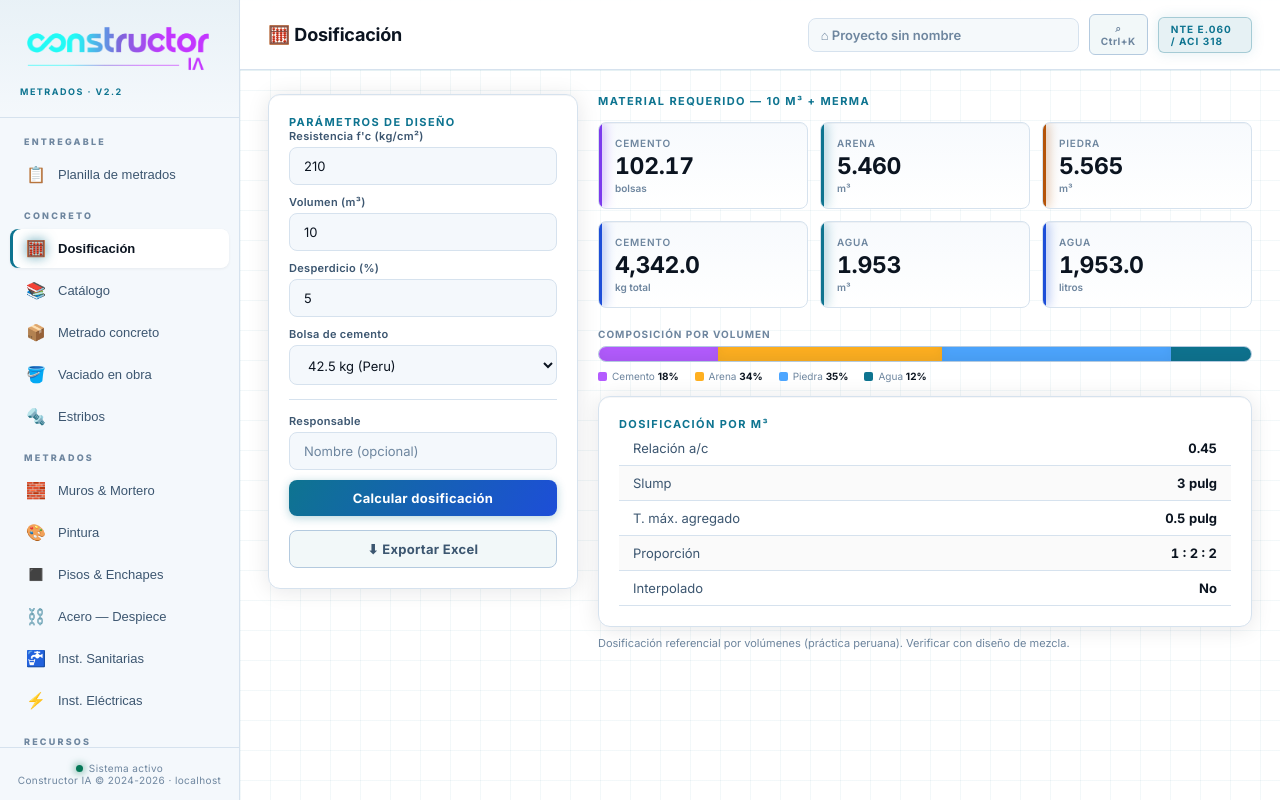
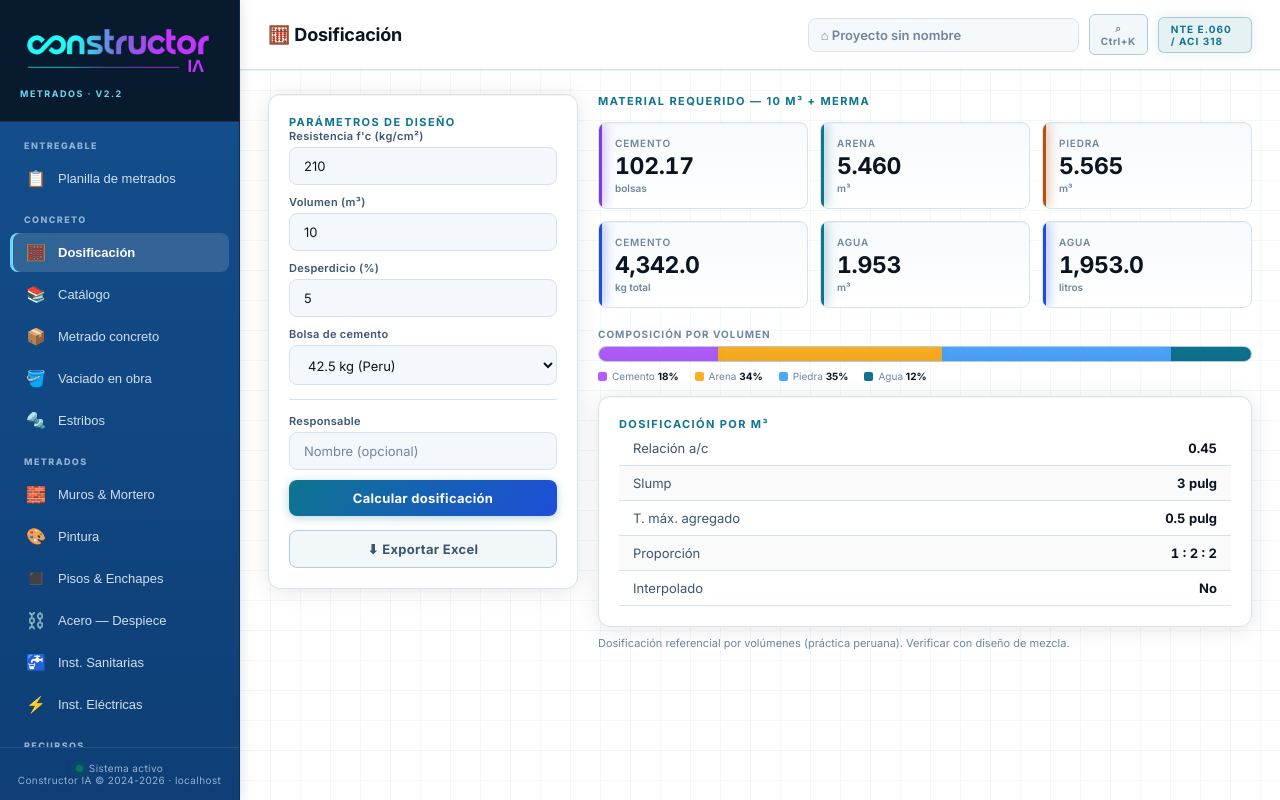
Before and after one commit to ing-victorjm/dosificador-constructor-ia, a Flask app: page / in a window 1280 px wide. Run offline with Flask 3, Linux system fonts and the light colour scheme; some libraries are stand-ins or nearby versions.

Commit message:
Barra lateral azul con el logo sobre fondo oscuro
La barra lateral pasa a azul (#14508F a #0E3E75) y el bloque de la marca queda
sobre #081A2E. El logo de Constructor IA es un PNG con degradado celeste-violeta
hecho para fondo oscuro: sobre claro perdia contraste y se ensuciaba.

Sobre azul el texto vuelve a la escala clara (--sb-txt, --sb-txt2, --sb-act),
que es lo correcto ahora que la barra vuelve a ser una zona oscura. Se corrigio
tambien .nav-g, el rotulo de los grupos del menu (ENTREGABLE, CONCRETO,
METRADOS, RECURSOS): usaba var(--text3), un gris pensado para fondo blanco, que
sobre azul apenas se leia.

El resto de la pagina sigue en blanco: la barra es la unica zona oscura y se
resuelve con sus tres variables propias.

Co-Authored-By: Claude Opus 5 <noreply@anthropic.com>

```diff
--- a/web_app/templates/index.html
+++ b/web_app/templates/index.html
@@ -45,21 +45,21 @@ body{
 
 /* ── Sidebar ─── */
 .sidebar{
-  width:240px;background:var(--bg2);
-  border-right:1px solid var(--border);
-  box-shadow:none;
+  width:240px;background:linear-gradient(180deg,#14508F 0%,#0E3E75 100%);
+  border-right:1px solid #0B305C;
+  box-shadow:2px 0 12px rgba(11,20,32,.10);
   display:flex;flex-direction:column;position:fixed;top:0;left:0;bottom:0;z-index:50;
   transition:transform .3s;
 }
 .sidebar .brand{
-  padding:20px;border-bottom:1px solid var(--border);
-  background:linear-gradient(180deg,rgba(14,116,144,.05),transparent);
+  padding:22px 20px;border-bottom:1px solid rgba(255,255,255,.10);
+  background:#081A2E;
 }
 .sidebar .brand-logo{
   width:100%;max-width:196px;display:block;margin-bottom:9px;
   filter:none;
 }
-.sidebar{--sb-txt:var(--text2);--sb-txt2:var(--text3);--sb-act:var(--cyan)}
+.sidebar{--sb-txt:#CFE0F2;--sb-txt2:#93B2D2;--sb-act:#6FD9F5}
 .sidebar .brand p{font-size:9px;color:var(--sb-act);margin-top:2px;letter-spacing:1.5px;text-transform:uppercase;font-weight:700}
 .sidebar nav{flex:1;padding:14px 10px;display:flex;flex-direction:column;gap:3px;overflow-y:auto}
 .sidebar nav button{
@@ -69,15 +69,15 @@ body{
   transition:all .18s ease;position:relative;
 }
 .sidebar nav button .ico{font-size:16px;width:24px;text-align:center;flex-shrink:0}
-.sidebar nav button:hover{background:rgba(14,116,144,.07);color:var(--text)}
+.sidebar nav button:hover{background:rgba(255,255,255,.09);color:#fff}
 .sidebar nav button.active{
-  background:var(--surface);
-  color:var(--text);font-weight:700;
-  box-shadow:inset 3px 0 0 var(--cyan), 0 1px 3px rgba(11,20,32,.06);
+  background:rgba(255,255,255,.14);
+  color:#fff;font-weight:700;
+  box-shadow:inset 3px 0 0 var(--sb-act);
 }
 .sidebar nav button.active .ico{filter:drop-shadow(0 0 6px rgba(14,116,144,.8))}
 .sidebar .sb-foot{
-  padding:14px 16px;border-top:1px solid var(--border);
+  padding:14px 16px;border-top:1px solid rgba(255,255,255,.10);
   font-size:10px;color:var(--sb-txt2);text-align:center;letter-spacing:.4px;
 }
 
@@ -326,7 +326,7 @@ td.n{text-align:right;font-variant-numeric:tabular-nums;font-weight:700;color:va
 .kbd-hint:hover{color:var(--cyan);border-color:var(--cyan);box-shadow:0 0 12px rgba(14,116,144,.2)}
 @media(max-width:860px){.proj-input,.kbd-hint{display:none}}
 .led{display:inline-block;width:7px;height:7px;border-radius:50%;background:var(--green);box-shadow:0 0 9px var(--green);margin-right:6px;animation:ledp 2.2s infinite}
-.nav-g{font-size:9px;font-weight:800;letter-spacing:2.2px;color:var(--text3);text-transform:uppercase;padding:13px 14px 5px;user-select:none}
+.nav-g{font-size:9px;font-weight:800;letter-spacing:1.4px;color:var(--sb-txt2);text-transform:uppercase;padding:13px 14px 5px;user-select:none}
 .nav-g:first-child{padding-top:4px}
 .ren-chips{display:flex;gap:7px;flex-wrap:wrap;margin:10px 0}
 .chip{padding:5px 12px;border-radius:99px;border:1px solid var(--border2);background:rgba(14,116,144,.04);color:var(--text2);font-size:11px;font-weight:700;cursor:pointer;transition:all .15s}
```
